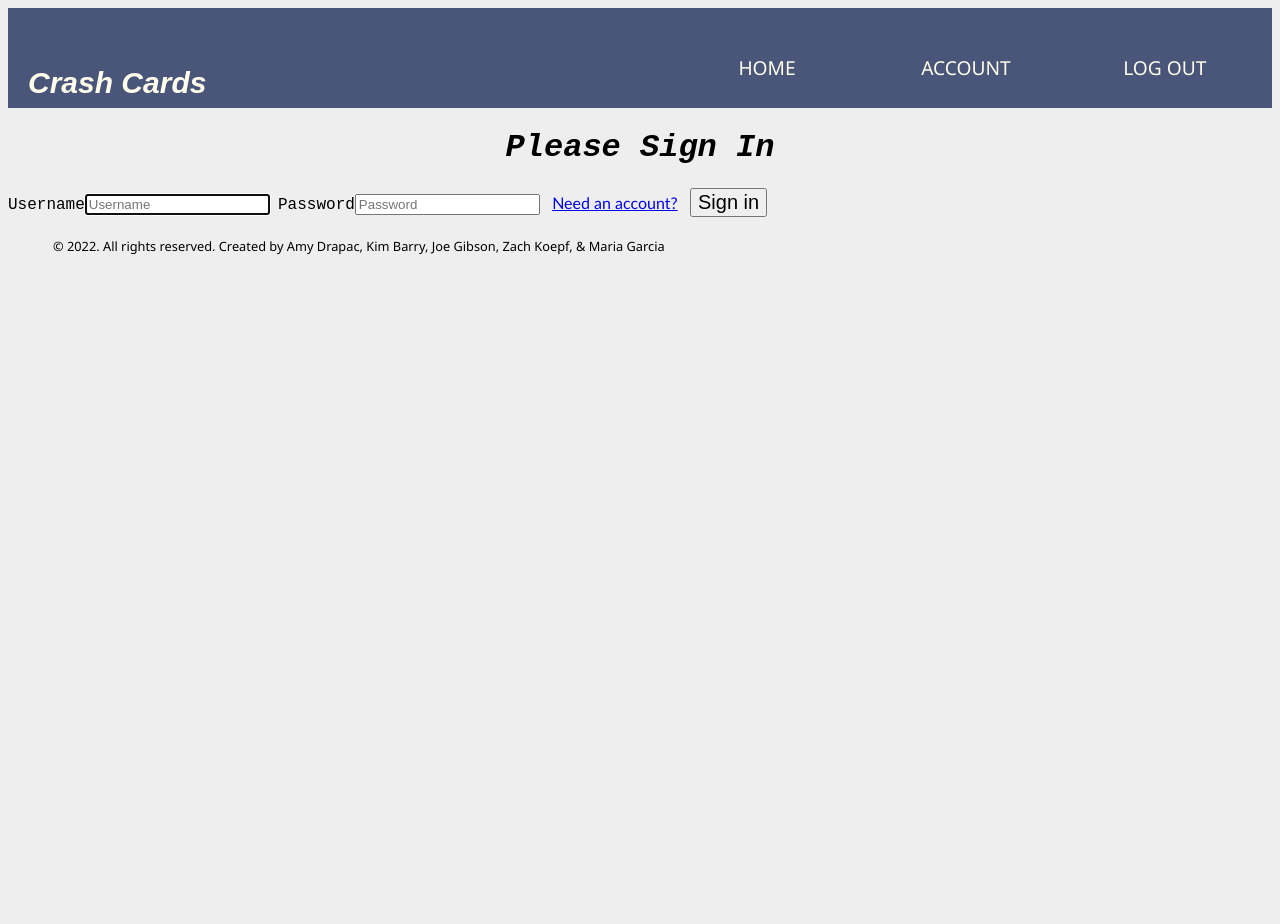
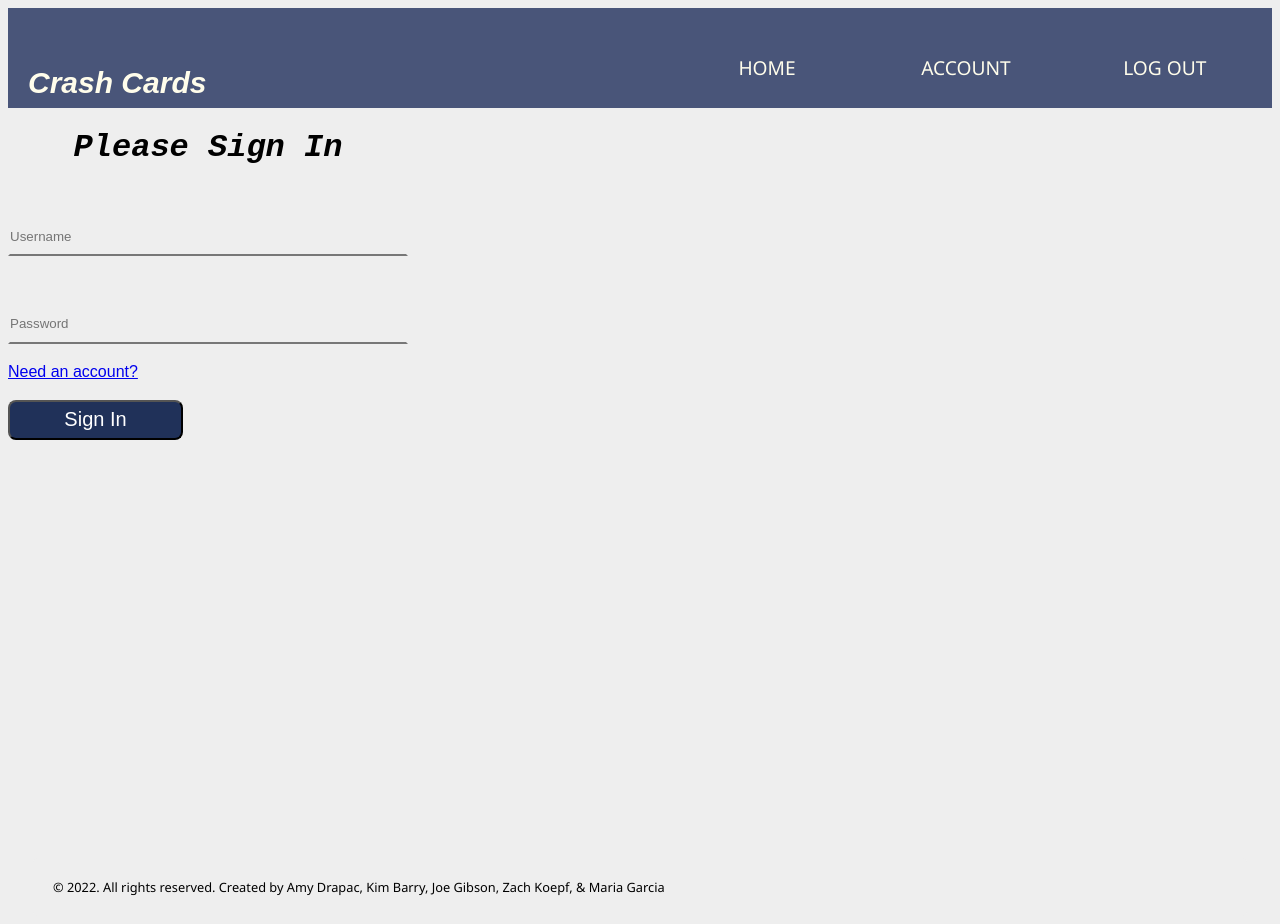
Before and after one commit to rohlfinga1/final-capstone, a Vue app in the folder vue/: page /login in a window 1280 px wide. Before the commit the page ends 800 px from the top, so only its background shows below. Built offline with nearby package versions, Linux system fonts and the light colour scheme; a web font is replaced by a local one.

Commit message:
Finished login screen

```diff
--- a/vue/src/views/Login.vue
+++ b/vue/src/views/Login.vue
@@ -7,13 +7,14 @@
         class="alert alert-danger"
         role="alert"
         v-if="invalidCredentials"
+        style="font-family: Arial"
       >Invalid username and password!</div>
       <div
         class="alert alert-success"
         role="alert"
         v-if="this.$route.query.registration"
       >Thank you for registering, please sign in.</div>
-      <label for="username" class="sr-only">Username</label>
+      <label for="username" class="sr-only"></label>
       <input
         type="text"
         id="username"
@@ -23,7 +24,7 @@
         required
         autofocus
       />&nbsp;
-      <label for="password" class="sr-only">Password</label>
+      <label for="password" class="sr-only"></label>
       <input
         type="password"
         id="password"
@@ -32,11 +33,16 @@
         v-model="user.password"
         required
       />&nbsp;&nbsp;
-      <router-link :to="{ name: 'register' }">Need an account?</router-link>&nbsp;&nbsp;
-      <button type="submit" @click="login">Sign in</button>
+      <router-link :to="{ name: 'register' }" style="font-family: Arial">Need an account? </router-link>&nbsp;&nbsp;
+      <!-- <button class="cssbuttons-io-button" type="submit" @click="login">Sign in</button>
+        <div class="icon">
+          <svg height="24" width="24" viewBox="0 0 24 24" xmlns="http://www.w3.org/2000/svg"><path d="M0 0h24v24H0z" fill="none"></path><path d="M16.172 11l-5.364-5.364 1.414-1.414L20 12l-7.778 7.778-1.414-1.414L16.172 13H4v-2z" fill="currentColor"></path></svg>
+        </div> -->
+        <button class="signin-btn">Sign In</button>
       <!--  @click triggers login function on a click-->
       <!-- testable using default username = "user" password = "password" -->
-
+      <br/><br/><br/><br/><br/><br/><br/><br/><br/><br/><br/><br/><br/>
+      <br/><br/><br/><br/><br/><br/><br/><br/><br/>
     </form>
   </div>
 </template>
@@ -77,3 +83,57 @@ export default {
   }
 };
 </script>
+
+<style>
+/* From uiverse.io by @alexruix */
+/* vvvvvvvvvvvvvvvvvvvvvvvvvvvv */
+  .form-control {
+  line-height: 28px;
+  border: 2px solid transparent;
+  border-bottom-color: #777;
+  padding: .2rem 0;
+  outline: none;
+  background-color: transparent;
+  color: #0d0c22;
+  transition: .3s cubic-bezier(0.645, 0.045, 0.355, 1);
+  }
+
+  .input:focus, input:hover {
+  outline: none;
+  padding: .2rem 1rem;
+  border-radius: 1rem;
+  border-color: #7a9cc6;
+  }
+
+  .input::placeholder {
+  color: #777;
+  }
+
+  .input:focus::placeholder {
+  opacity: 0;
+  transition: opacity .3s;
+  }
+/* ^^^^^^^^^^^^^^^^^^^^^^^^^^^^ */
+
+  .form-signin {
+    display: flex;
+    flex-direction: column;
+    width: 400px;
+  }
+  .sr-only {
+    margin-bottom: 30px;
+  }
+  .signin-btn {
+    background-color: #203159;
+    color: white;
+    width: 175px;
+    height: 40px;
+    border-radius: 8px;
+  }
+  .signin-btn:hover {
+    cursor: pointer;
+    background-color: #495579;
+  }
+</style>
+
+<!-- #FFFDEB, #495579, #203159 -->
```
